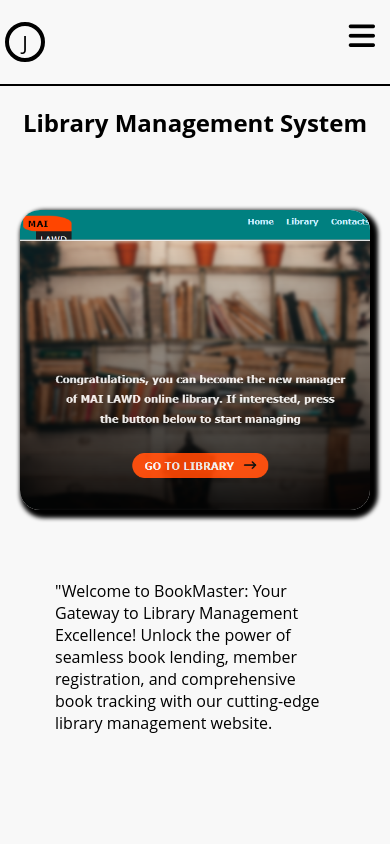
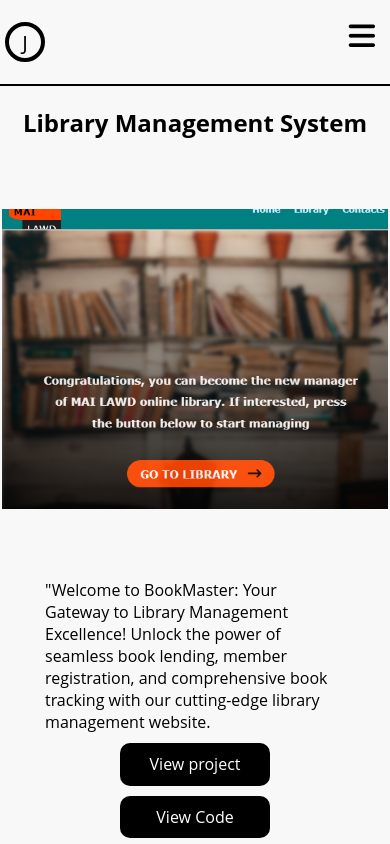
Before and after one commit to Jimmy21048/jimmy-rubia, a React (Create React App) app: page /projects in a window 390 px wide. Built offline with nearby package versions, Linux system fonts and the light colour scheme.

Commit message:
changed projects layout

```diff
--- a/src/components/index.css
+++ b/src/components/index.css
@@ -154,16 +154,14 @@ hr {
 }
 /*  */
 .projects-body .projects {
-    height:90vh;
-    margin-bottom:20vh;
+    height:min-content;
 }
 .projects .projects-hero {
-    height:80vh;
+    height:85vh;
     display:flex;
     align-items:center;
     gap:20px;
     justify-content:center;
-
 }
 .projects:nth-of-type(even) .projects-hero{
     flex-direction: row-reverse;
@@ -188,12 +186,28 @@ hr {
     height:max-content;
     padding:20px;
     border-radius: 20px;
-    /* background-color:black; */
     color: black;
     font-weight:500;
     font-size:1.2rem;
     display:flex;
+    gap:10px;
+    flex-direction:column;
     align-items: center;
+}
+.view-project, .view-code {
+    height:5vh;
+    color:white;
+    background-color: black;
+    width:150px;
+    display:flex;
+    justify-content: center;
+    align-items: center;
+    text-decoration:none;
+    border-radius:10px;
+}
+.view-project:hover , .view-code:hover {
+    background-color: white;
+    color: black;
 }
 
 @media screen and (max-width:1000px) {
@@ -285,6 +299,10 @@ hr {
     }
     .projects .projects-hero {
         flex-direction:column;
+        justify-content:space-between;
+        gap:50px;
+        height:max-content;
+        padding:50px 0;
     }
     .projects:nth-of-type(even) .projects-hero{
         flex-direction: column;
@@ -294,18 +312,25 @@ hr {
     }
     .projects-link {
         height:300px;
-        width:350px;
+        width:99vw;
+        border-radius: 0;
+        display:flex;
+        justify-content:Center;
+        align-items:center;
     }
     .projects-link img {
         height:inherit;
         width: inherit;
+        max-width:500px;
+        border-radius:0;
+        box-shadow: none;
     }
     .projects-hero-content {
-        width:max-content;
+        height:max-content;
         max-width:300px;
-        height:30vh;
         padding:10px;
         font-size:1rem;
+        padding:20px 0;
     }
 }
 @media screen and (max-width:300px) {
--- a/src/components/projects.js
+++ b/src/components/projects.js
@@ -7,48 +7,56 @@ export default function Projects() {
                 <div className='projects hero1'>
                     <h2>Library Management System</h2>
                     <div className='projects-hero'>
-                        <a class='projects-link' href='https://online-library-o2us.onrender.com'>
+                        <div class='projects-link' href=''>
                             <img src='./images/lib3.png' alt='Book master' />
-                        </a>
+                        </div>
                         <div className='projects-hero-content'>
                         "Welcome to BookMaster: Your Gateway to Library Management Excellence!
                         Unlock the power of seamless book lending, member registration, and comprehensive
                         book tracking with our cutting-edge library management website.
+                            <a href="https://online-library-o2us.onrender.com" className='view-project'>View project</a>
+                            <a href="https://github.com/Jimmy21048/online-library" className='view-code'>View Code</a>
                         </div>
                     </div>
                 </div>
                 <div className='projects hero1'>
                     <h2>Church Website</h2>
                     <div className='projects-hero'>
-                        <a class='projects-link' href='https://kag-maili4.netlify.app/'>
+                        <div class='projects-link' href='https://kag-maili4.netlify.app/'>
                             <img src='./images/church1.png' alt='Book master' />
-                        </a>
+                        </div>
                         <div className='projects-hero-content'>
                             A church is a special place where hearts are lifted in worship,
                             minds are nourished with timeless teachings, and souls find sanctuary
                             in God's love. Find a place, a church that stands as a beacon of faith,
                             offering a warm and welcoming environment for all who seek spiritual nourishment
                             and community.
+                            <a href="https://online-library-o2us.onrender.com" className='view-project'>View project</a>
+                            <a href="" className='view-code'>View Code</a>
                         </div>
                     </div>
                 </div>
                 <div className='projects hero1'>
                     <h2>Title</h2>
                     <div className='projects-hero'>
-                        <a class='projects-link' href=''>project1</a>
+                        <div class='projects-link'>project1</div>
                         <div className='projects-hero-content'>
                         Lorem ipsum dolor sit amet, consectetur adipiscing elit, sed do eiusmod
                          tempor incididun laborum.
+                            <a href="https://online-library-o2us.onrender.com" className='view-project'>View project</a>
+                            <a href="" className='view-code'>View Code</a>
                         </div>
                     </div>
                 </div>
                 <div className='projects hero1'>
                     <h2>Title</h2>
                     <div className='projects-hero'>
-                        <a class='projects-link' href=''>project1</a>
+                        <div class='projects-link'>project1</div>
                         <div className='projects-hero-content'>
                         Lorem ipsum dolor sit amet, consectetur adipiscing elit, sed do eiusmod
                          tempor inborum.
+                            <a href="https://online-library-o2us.onrender.com" className='view-project'>View project</a>
+                            <a href="" className='view-code'>View Code</a>
                         </div>
                     </div>
                 </div>
```
